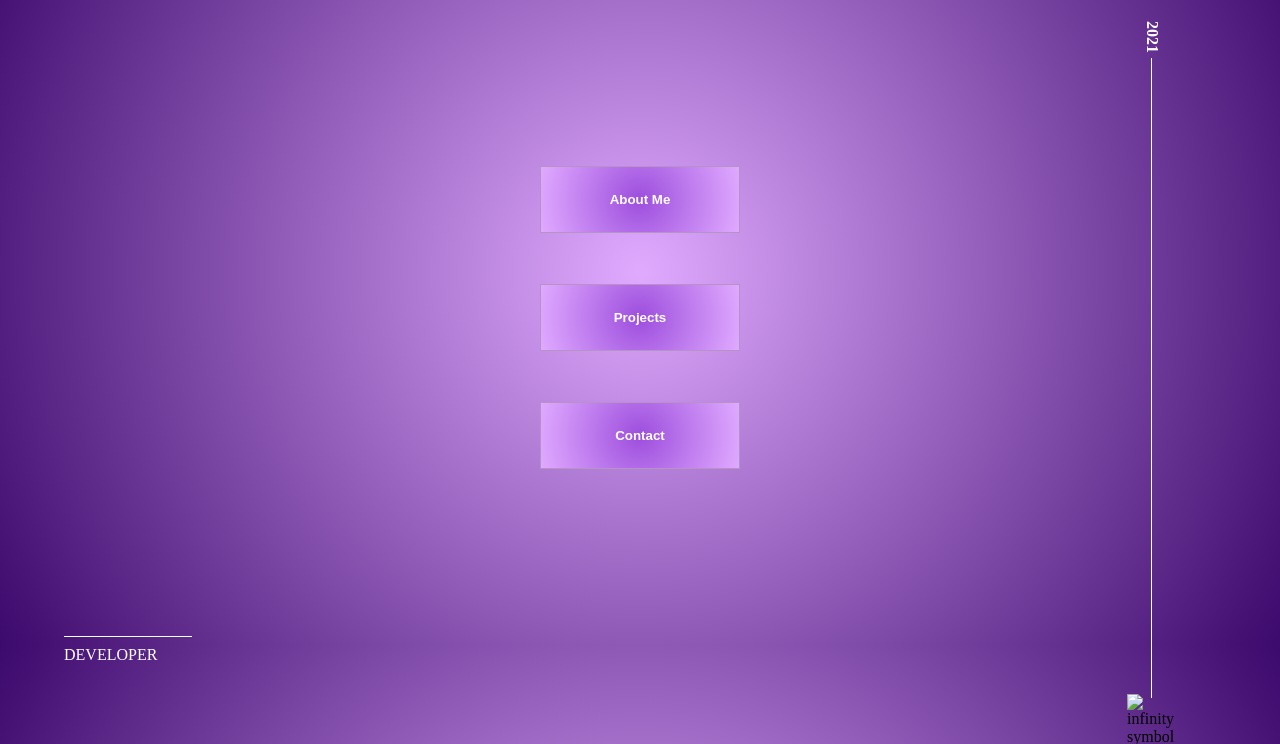
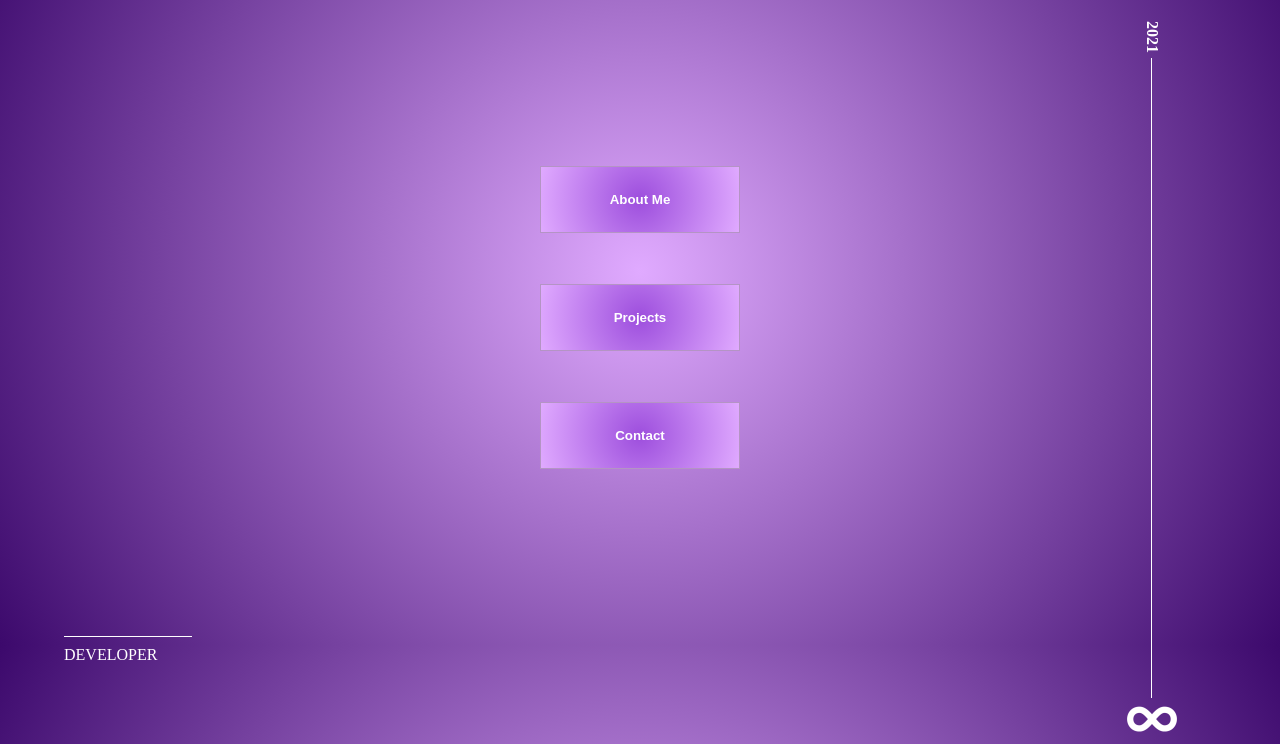
Before and after one commit to Marsaro/portfolio, a plain HTML site: page index.html in a window 1280 px wide. Shown: the part 102-846 px from the top of the page. Drawn offline with Linux system fonts and the light colour scheme.

Commit message:
Update index.html

```diff
--- a/index.html
+++ b/index.html
@@ -13,7 +13,7 @@
 <body>
     <div class="vl">
         <span class="year1">2021</span>
-        <div id="infinity"> <img src="./Imgs/infinitywhite.png" alt="infinity symbol"> </div>
+        <div id="infinity"> <img src="infinitywhite.png" alt="infinity symbol"> </div>
     </div>
     <div id="header">
         <header>
```
